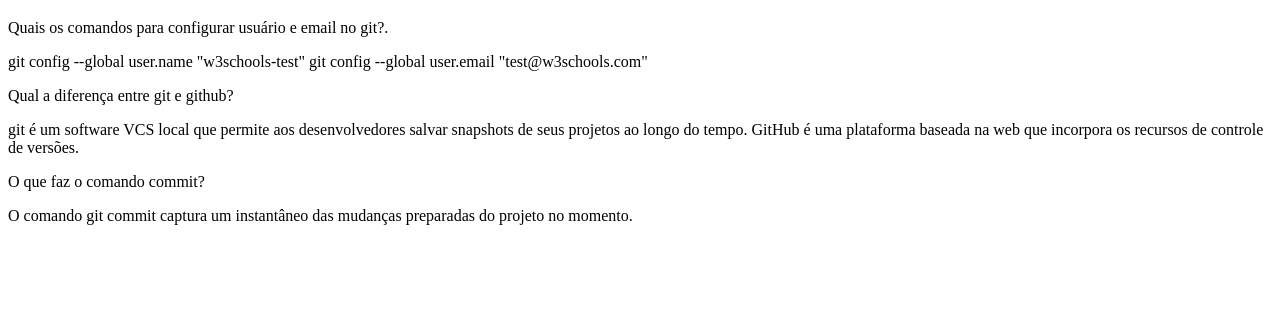
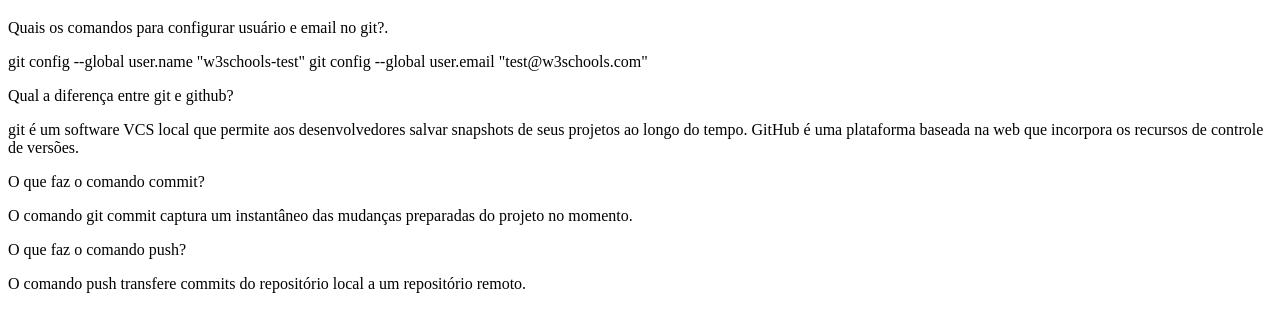
Before and after one commit to zduend/treinamento--git, a plain HTML site: page index.html in a window 1280 px wide. Shown: the part 61-392 px from the top of the page. Drawn offline with Linux system fonts and the light colour scheme.

Commit message:
quarto comit

```diff
--- a/index.html
+++ b/index.html
@@ -14,5 +14,9 @@ git é um software VCS local que permite aos desenvolvedores salvar snapshots de
 GitHub é uma plataforma baseada na web que incorpora os recursos de controle de versões.
 <p>O que faz o comando commit?</p>
 O comando git commit captura um instantâneo das mudanças preparadas do projeto no momento.
+<p>O que faz o comando push?</p>
+O comando push transfere commits do repositório local a um repositório remoto.
+
+
 </body>
 </html>
```
